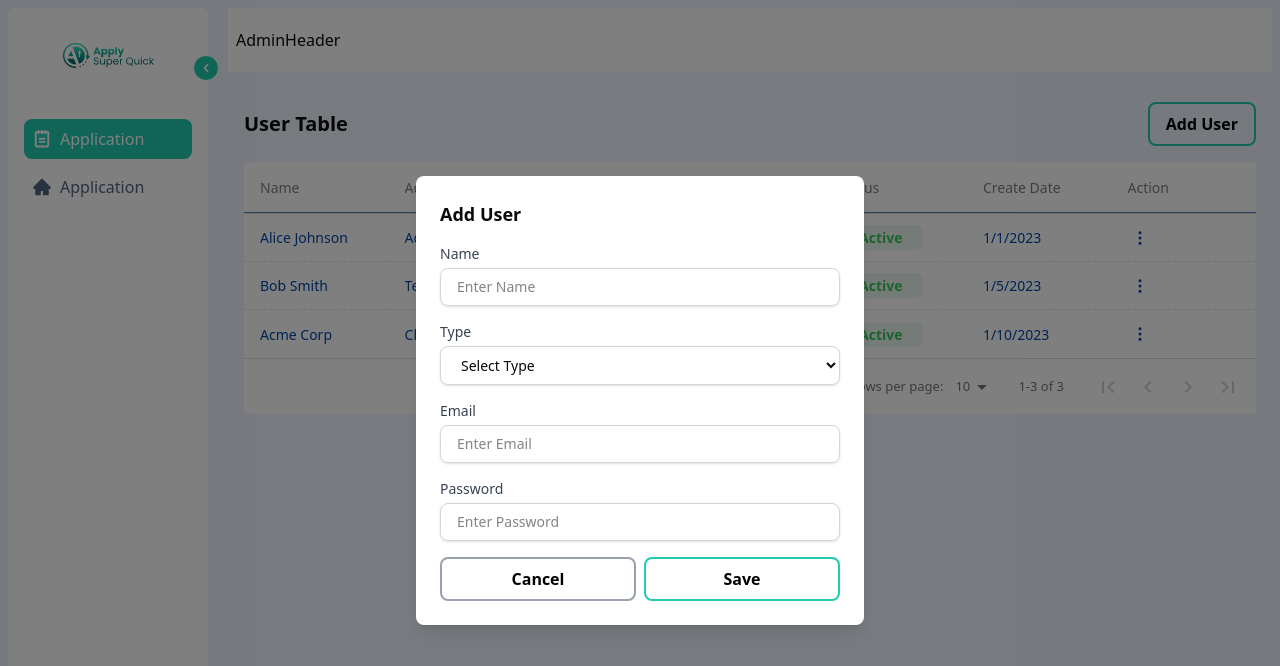
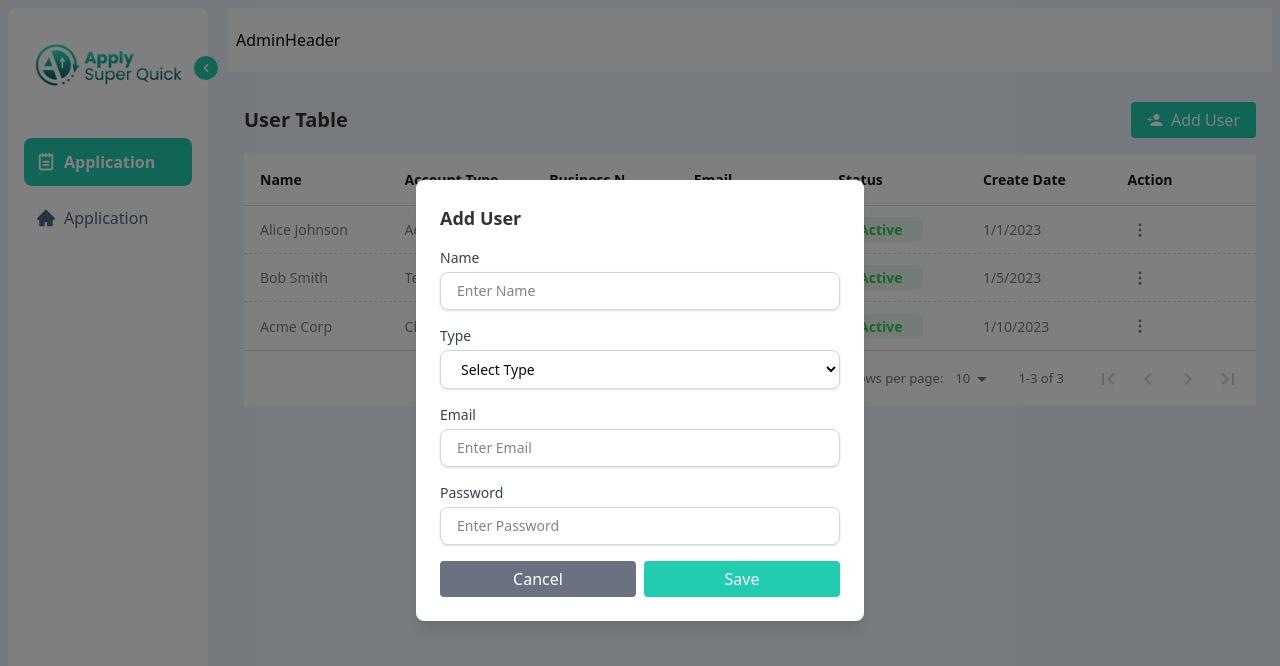
Before and after one commit to hamza-nafasat/apply-super-quick-frontend, a React (Vite) app: page /admin/admin-applications in a window 1280 px wide. Both pictures are taken after a click on the button "Add User". Shown: the top 666 px of the page. Built offline with nearby package versions, Linux system fonts and the light colour scheme.

Commit message:
complet the user table

```diff
--- a/src/components/admin/UserTable.jsx
+++ b/src/components/admin/UserTable.jsx
@@ -1,4 +1,4 @@
-import React, { useState, useCallback, useMemo } from 'react';
+import React, { useState, useCallback, useMemo, useRef, useEffect } from 'react';
 import PropTypes from 'prop-types';
 import DataTable from 'react-data-table-component';
 import { MoreVertical } from 'lucide-react';
@@ -7,7 +7,7 @@ import Modal from '../shared/Modal';
 import Button from '../shared/small/Button';
 import { USER_TYPES, USER_STATUS, INITIAL_USER_FORM, USER_TABLE_COLUMNS } from '@/constants/userConstants';
 import { validateUserForm, validatePassword } from '@/utils/userUtils';
-
+import { IoMdPersonAdd } from 'react-icons/io';
 const UserTable = () => {
   const [users, setUsers] = useState([
     {
@@ -52,6 +52,28 @@ const UserTable = () => {
   const [formData, setFormData] = useState(INITIAL_USER_FORM);
   const [formErrors, setFormErrors] = useState({});
   const [isLoading, setIsLoading] = useState(false);
+  const actionMenuRefs = useRef(new Map());
+
+  useEffect(() => {
+    const handleClickOutside = event => {
+      // Check if click is outside all open menus
+      const clickedOutsideAllMenus = Array.from(actionMenuRefs.current.values()).every(
+        ref => !ref.current?.contains(event.target)
+      );
+
+      if (clickedOutsideAllMenus) {
+        setActionMenu(null);
+      }
+    };
+
+    if (actionMenu !== null) {
+      document.addEventListener('mousedown', handleClickOutside);
+    }
+
+    return () => {
+      document.removeEventListener('mousedown', handleClickOutside);
+    };
+  }, [actionMenu]);
 
   const handleInputChange = useCallback(
     e => {
@@ -252,8 +274,15 @@ const UserTable = () => {
       ...USER_TABLE_COLUMNS,
       {
         name: 'Action',
-        cell: row => (
-          <div className="relative">
+        cell: row => {
+          // Get or create ref for this row
+          if (!actionMenuRefs.current.has(row.id)) {
+            actionMenuRefs.current.set(row.id, React.createRef());
+          }
+          const rowRef = actionMenuRefs.current.get(row.id);
+
+          return (
+            <div className="relative" ref={rowRef}>
               <button
                 onClick={() => setActionMenu(row.id)}
                 className="rounded p-1 hover:bg-gray-100"
@@ -262,7 +291,7 @@ const UserTable = () => {
                 <MoreVertical size={18} />
               </button>
               {actionMenu === row.id && (
-              <div className="absolute z-[9999] mt-2 w-40 rounded border bg-white shadow-lg">
+                <div className="fixed z-10 mt-2 w-40 rounded border bg-white shadow-lg">
                   <button
                     className="block w-full px-4 py-2 text-left hover:bg-gray-100"
                     onClick={() => {
@@ -290,7 +319,8 @@ const UserTable = () => {
                 </div>
               )}
             </div>
-        ),
+          );
+        },
       },
     ],
     [actionMenu, handleDeleteUser]
@@ -299,9 +329,9 @@ const UserTable = () => {
   return (
     <div className="p-4">
       <div className="mb-4 flex items-center justify-between">
-        <h2 className="text-xl font-semibold">User Table</h2>
+        <h2 className="text-xl font-semibold text-[#323332]">User Table</h2>
         <div>
-          <Button label="Add User" onClick={() => setIsModalOpen(true)} disabled={isLoading} />
+          <Button icon={IoMdPersonAdd} label="Add User" onClick={() => setIsModalOpen(true)} disabled={isLoading} />
         </div>
       </div>
 
--- a/src/components/shared/Modal.jsx
+++ b/src/components/shared/Modal.jsx
@@ -16,12 +16,12 @@ const Modal = memo(({ title, children, onClose, onSave, isLoading = false }) =>
   return (
     <div className="fixed inset-0 z-50 flex items-center justify-center bg-black/50" onClick={handleBackdropClick}>
       <div className="w-[90%] max-w-md rounded-md bg-white p-6 shadow-lg">
-        <h3 className="mb-4 text-lg font-semibold">{title}</h3>
+        <h3 className="mb-4 text-lg font-semibold text-[#323332]">{title}</h3>
         <div>{children}</div>
         <div className="mt-4 flex justify-end gap-2">
           <Button
             label="Cancel"
-            className="!border-gray-400 bg-gray-500 hover:!bg-gray-400"
+            className="!border-gray-500 !bg-gray-500 hover:!border-gray-400 hover:!bg-gray-400"
             onClick={onClose}
             disabled={isLoading}
           />
--- a/src/components/shared/small/Button.jsx
+++ b/src/components/shared/small/Button.jsx
@@ -1,14 +1,17 @@
 import React from 'react';
 
-const Button = ({ label, onClick, className = '', type = 'button', ...props }) => {
+const Button = ({ label, onClick, className = '', type = 'button', icon: Icon, ...props }) => {
   return (
     <button
       type={type}
       onClick={onClick}
-      className={`hover:bg-medium border-medium w-full cursor-pointer rounded-md border-2 bg-transparent px-4 py-2 text-base font-bold text-black transition-all duration-300 hover:text-white ${className}`}
+      className={`hover:bg-dark hover:border-dark border-medium bg-medium w-full cursor-pointer rounded-[4px] border-2 px-[14px] py-[4px] text-base font-medium text-white transition-all duration-300 hover:text-white ${className}`}
       {...props}
     >
-      {label}
+      <div className="flex items-center justify-center gap-2">
+        {Icon && <Icon />}
+        {label}
+      </div>
     </button>
   );
 };
--- a/src/data/data.js
+++ b/src/data/data.js
@@ -2,9 +2,10 @@ const tableStyles = {
   headCells: {
     style: {
       fontSize: '14px',
-      fontWeight: 500,
-      color: '#7E7E7E',
-      borderBottom: '1px solid #0245a5B2 !important',
+      fontWeight: 700,
+      // color: '#7E7E7E',
+      color: '#171717',
+      // borderBottom: '1px solid #0245a5B2 !important',
     },
   },
   rows: {
@@ -17,7 +18,8 @@ const tableStyles = {
   },
   cells: {
     style: {
-      color: '#0245a5',
+      // color: '#0245a5',
+      color: '#7E7E7E',
       fontSize: '14px',
     },
   },
--- a/src/page/admin/layout/AdminAside.jsx
+++ b/src/page/admin/layout/AdminAside.jsx
@@ -42,7 +42,7 @@ const AdminAside = () => {
           <img
             src={logo}
             alt="logo"
-            className={`block h-[31px] ${isNavOpen ? 'w-[100px]' : 'w-[31px]'} object-cover`}
+            className={`block h-[31px] ${isNavOpen ? 'h-[50px] w-[160px]' : 'h-[31px] w-[31px]'} object-cover`}
           />
         </div>
 
@@ -54,14 +54,14 @@ const AdminAside = () => {
               <Link
                 key={i}
                 to={page.link}
-                className={`flex w-full min-w-fit cursor-pointer items-center p-2 transition-all duration-400 ${
+                className={`flex w-full min-w-fit cursor-pointer items-center p-3 transition-all duration-400 ${
                   isNavOpen ? 'gap-2' : 'gap-[0]'
                 } ${isActive ? 'bg-medium rounded-md text-white' : ''}`}
               >
                 <div className={`text-[20px] ${isActive ? 'text-white' : 'text-[#526581]'}`}>{page.icon}</div>
                 <p
                   className={`navbar-title text-sm capitalize transition-opacity duration-500 md:text-base ${
-                    isActive ? 'text-white' : 'text-[#526581]'
+                    isActive ? 'font-bold text-white' : 'text-[#526581]'
                   } ${isNavOpen ? 'w-auto opacity-100' : 'w-0 opacity-0'}`}
                 >
                   {page.title}
```
Lines whose indentation alone changed are shown as unchanged.
